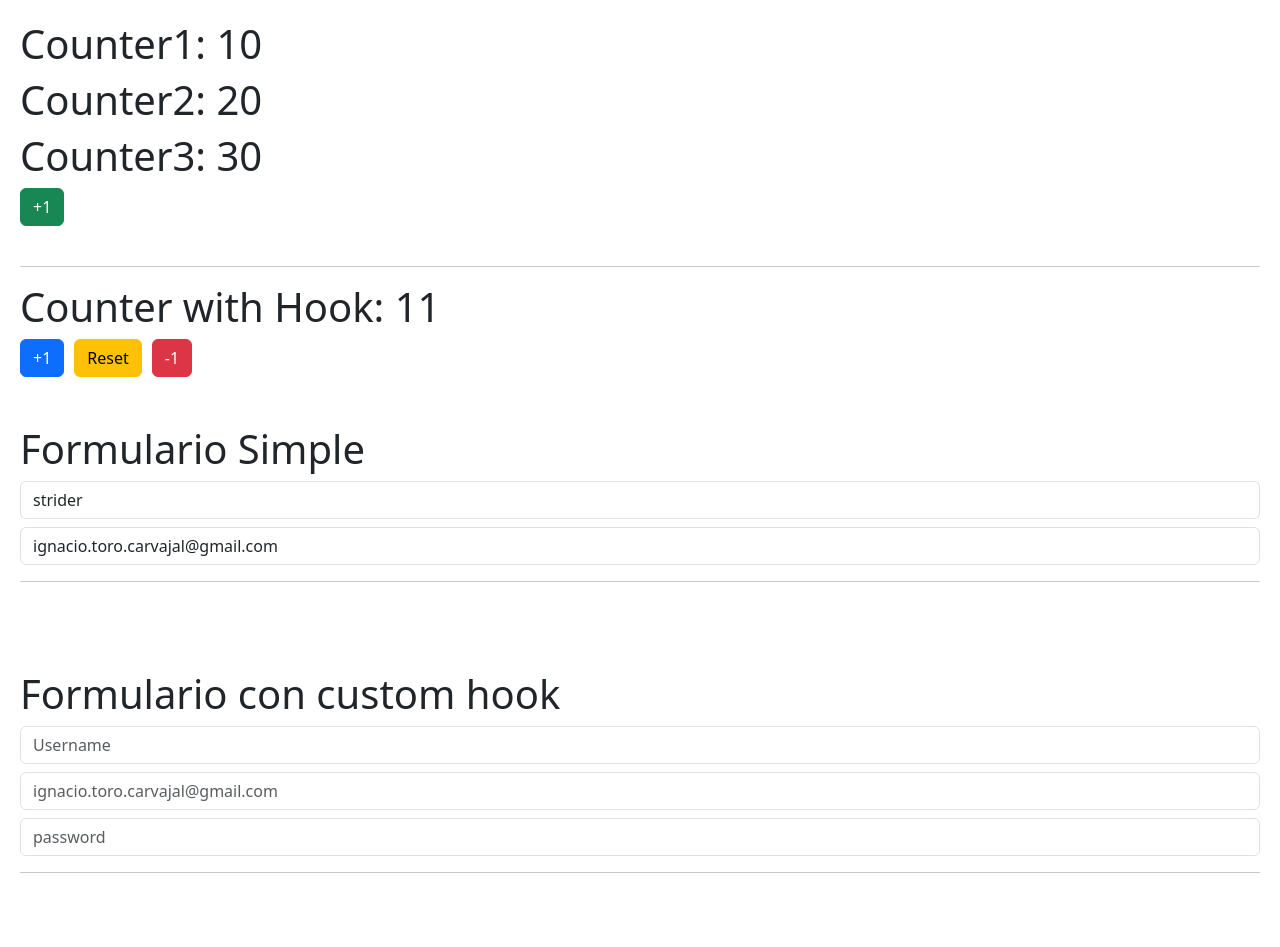
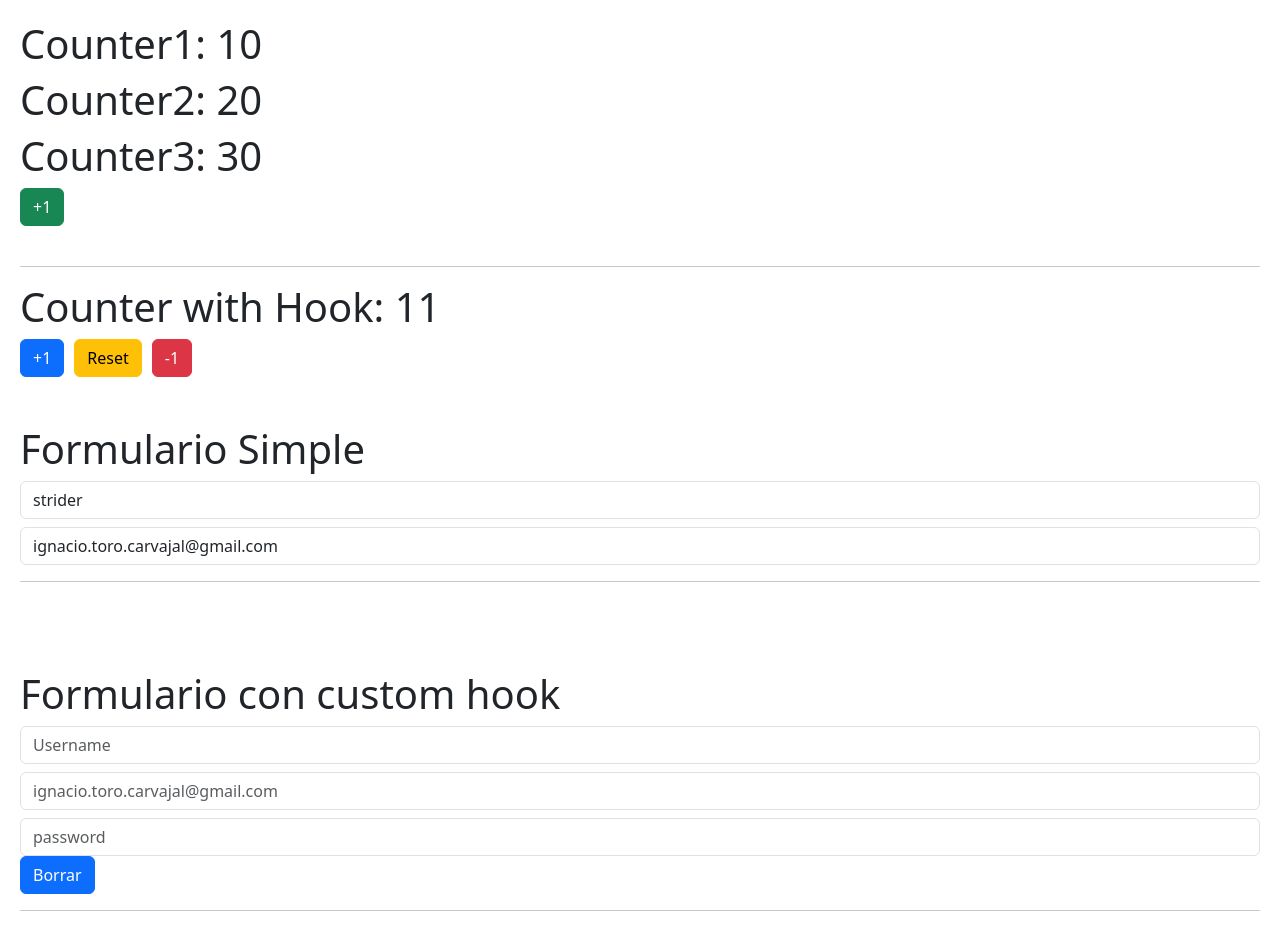
Before and after one commit to IgnacioToroC/react-hookApp, a React (Vite) app: page / in a window 1280 px wide. Before the commit the page ends 909 px from the top, so only its background shows below. Built offline with nearby package versions, Linux system fonts and the light colour scheme.

Commit message:
Button borrar

```diff
--- a/src/02-useEffect/FormWithCustomHook.jsx
+++ b/src/02-useEffect/FormWithCustomHook.jsx
@@ -4,11 +4,12 @@
 export const FormWithCustomHook = () => {
 
 
-    const { formState, onInputchange, username, email, password } = useForm({
+    const { formState, onInputchange, onResetForm, username, email, password } = useForm({
         username:'',
         email:'',
         password:''
     })
+
 
     //const { username, email, password } = formState;
 
@@ -46,6 +47,10 @@
                     value={ password }
                     onChange={ onInputchange }
             />
+
+            <button onClick={ onResetForm } className="btn btn-primary"> Borrar </button>
+
+
             <hr />
 
         </>
--- a/src/hooks/useForm.js
+++ b/src/hooks/useForm.js
@@ -14,10 +14,15 @@
 
     }
 
+    const onResetForm = () =>{
+        setFormState(initialForm);
+
+    }
 
     return {
         ...formState,
         formState,
         onInputchange,
+        onResetForm,
     }
 }
```
Also changed, not shown: 4 other files (tests, documents, lock files or other folders).
